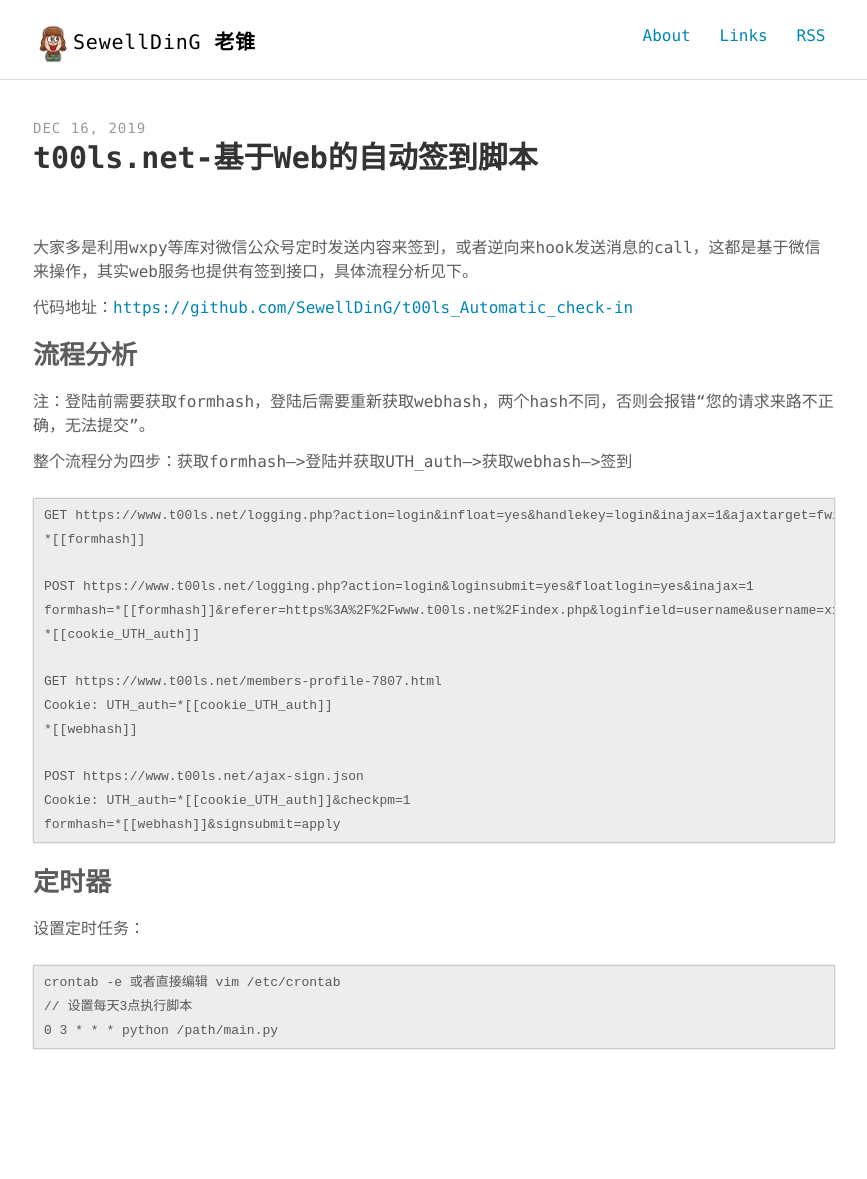
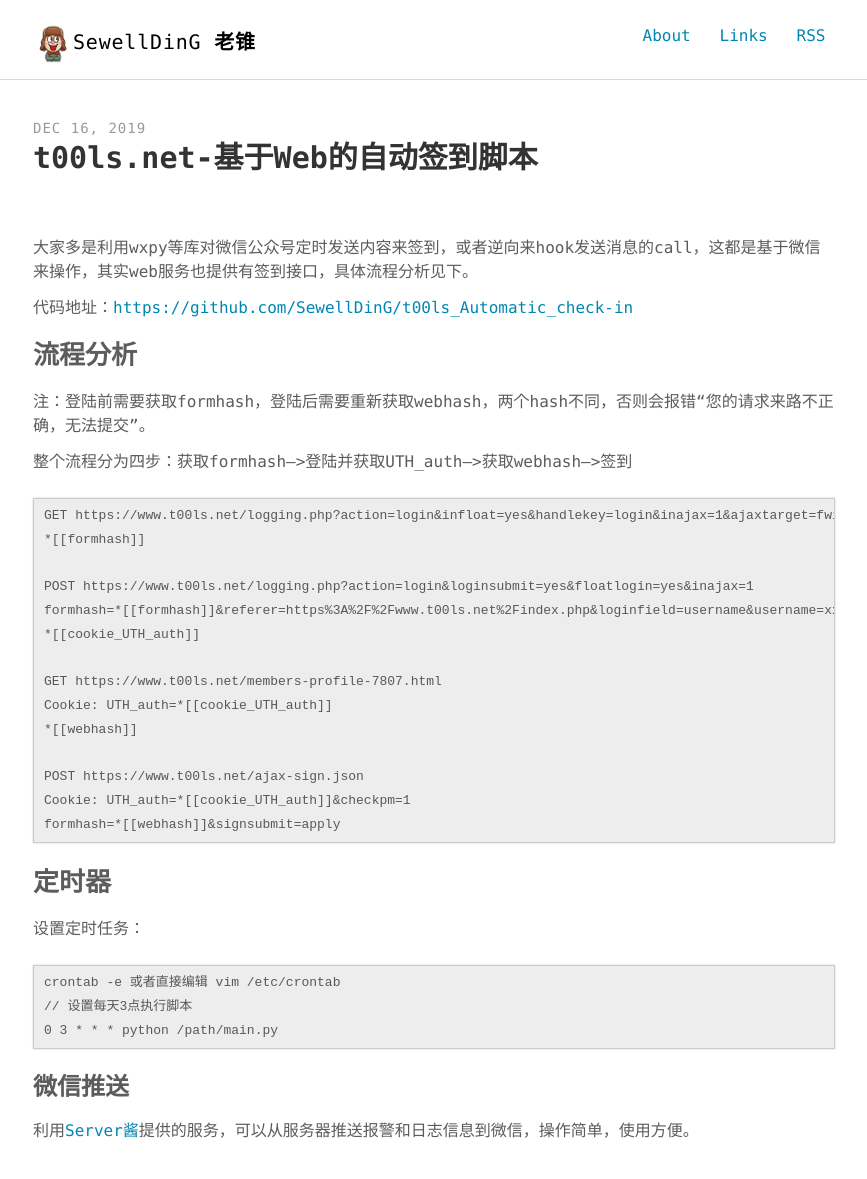
Before and after one commit to SewellDinG/sewellding.github.io, a Jekyll site: the page built from _posts/2019-12-16-t00ls.net-基于web的自动签到脚本.md, in a window 1280 px wide. Shown: the whole page, without its empty margins (206-1073 px from the left). Built offline with Jekyll 4.4.1, drawn with Linux system fonts in a browser that asks for light colours; before the commit the page ends 1097 px from its top, so only the background shows below that.

Commit message:
Update t00ls check-in

````diff
--- a/_posts/2019-12-16-t00ls.net-基于web的自动签到脚本.md
+++ b/_posts/2019-12-16-t00ls.net-基于web的自动签到脚本.md
@@ -41,3 +41,7 @@ crontab -e 或者直接编辑 vim /etc/crontab
 // 设置每天3点执行脚本
 0 3 * * * python /path/main.py
 ```
+
+### 微信推送
+
+利用[Server酱](http://sc.ftqq.com/)提供的服务，可以从服务器推送报警和日志信息到微信，操作简单，使用方便。
````
